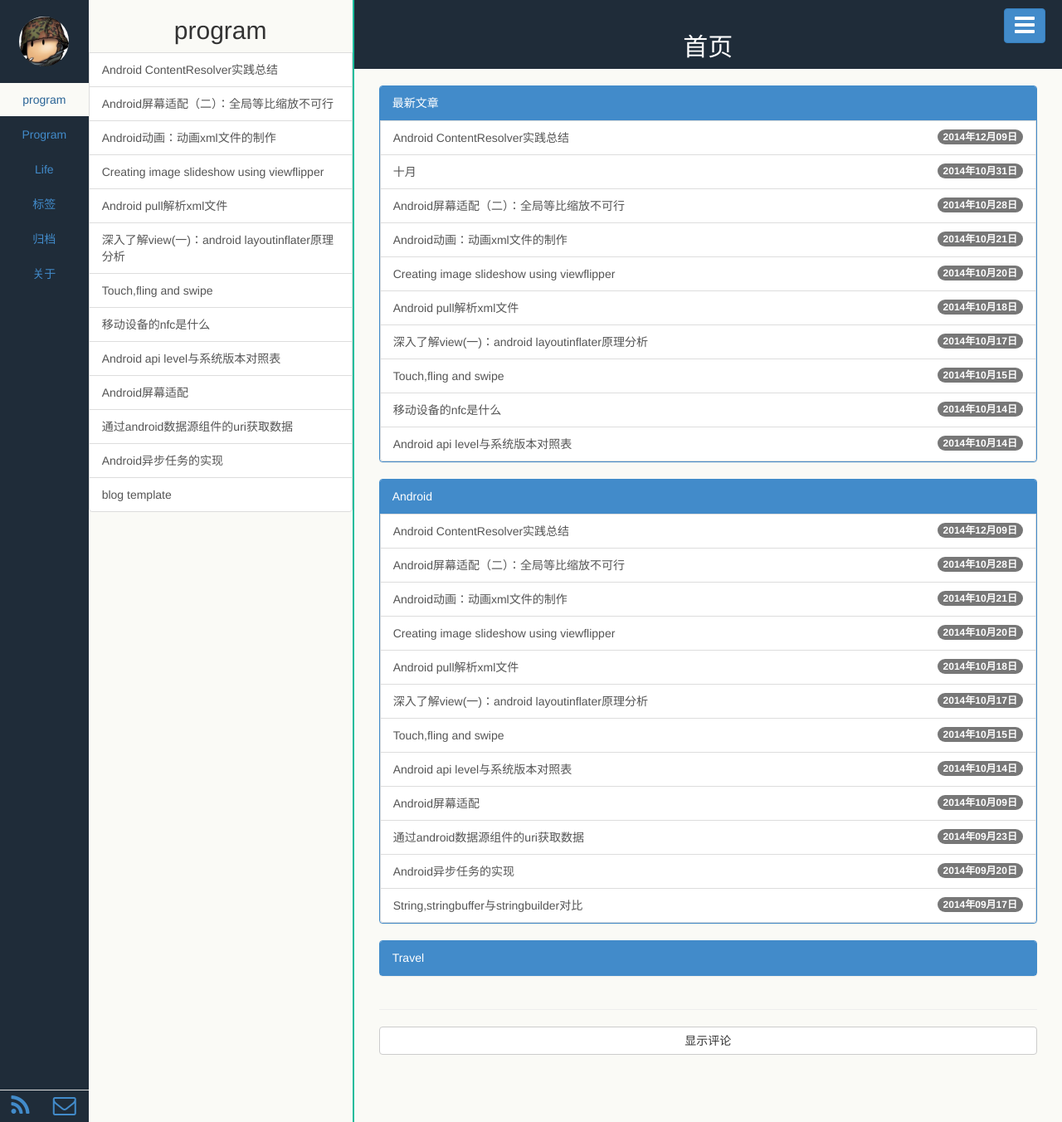
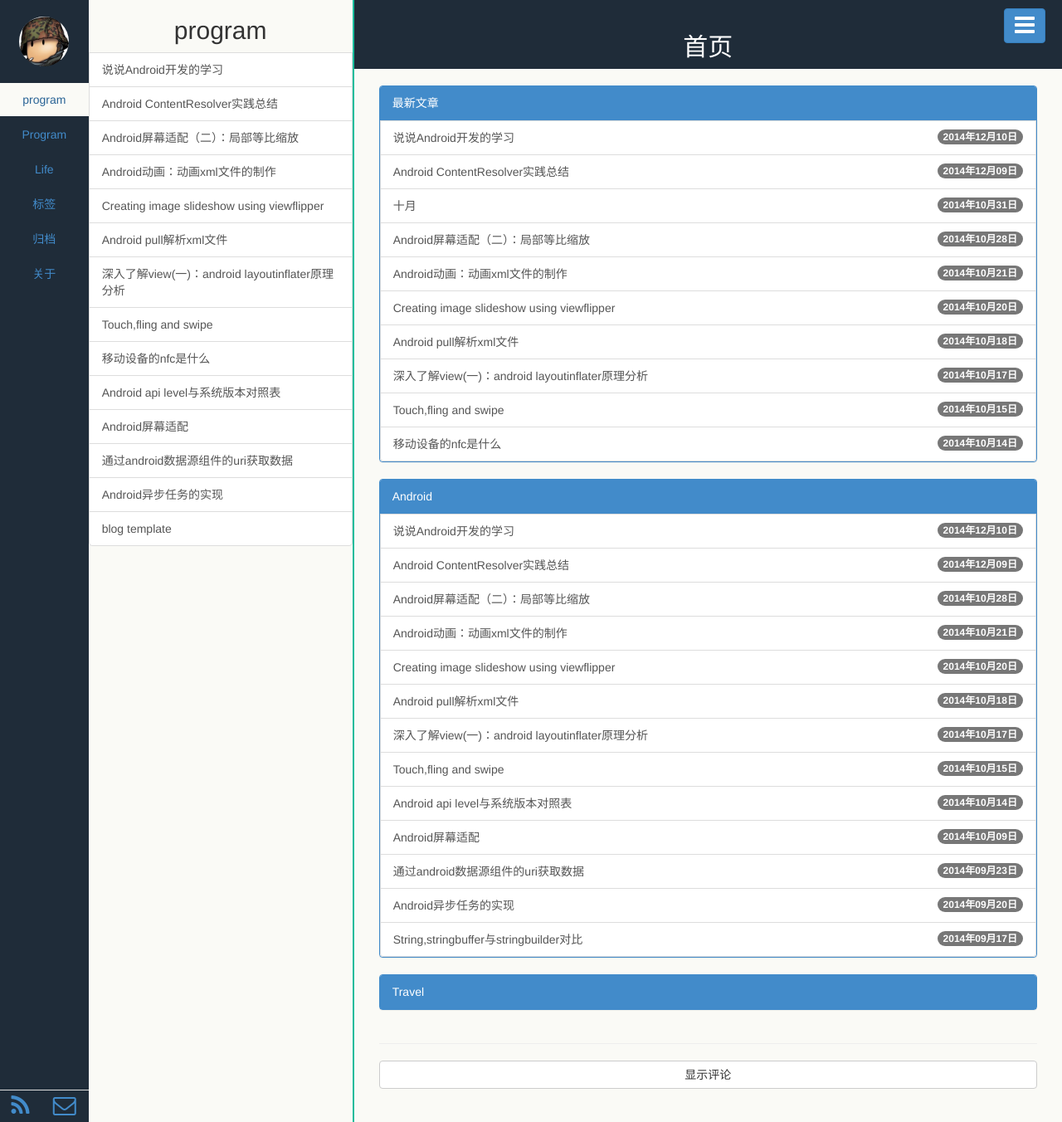
Before and after one commit to neosdong/neosdong.github.com, a Jekyll site: the page built from index.html, in a window 1280 px wide. Shown: the whole page at 83% size. Built offline with Jekyll 4.4.1, drawn with Linux system fonts in a browser that asks for light colours; the list of posts is cut into pages by our own code; some of the changed lines change nothing that is shown.

Commit message:
add post

```diff
--- a/_includes/disqus.html
+++ b/_includes/disqus.html
@@ -1,3 +1,4 @@
+
 <div id="disqus_thread">
   <button type="button" name="{{ site.disqus.shortname }}" class="btn btn-default show-commend">显示评论</button>
 </div>
--- /dev/null
+++ b/_posts/2014-12-10-talk-about-android-development-learning.md
@@ -0,0 +1,44 @@
+---
+layout: post
+title: 说说Android开发的学习
+category: program
+tags: Android
+keywords: example
+description:
+---
+![20141210-android-hacking](http://neosdong.github.io/img/20141210-android-hacking)
+
+最近专注于学习Android开放，但是学习过程总是零零散散的。不能一下子总结出一套套的经验思路。但是，不写吧，就一段时间都不写了。所以还是坚持，每天一小步，几个月一大跨越吧。
+
+参考如何漫画[『21天学会C++』](http://ww2.sinaimg.cn/bmiddle/795bf814jw1em7a53e009j20yi6qkqm0.jpg)
+
+漫画『21天学会C++』很讽刺，但是，也说明一个现实。没有快速GET的绝技，但是，坚持下去就有无限可能。
+
+## 一、Android学习阶段
+
+参照上图，总结一下Android学习的几个阶段：
+
+1. 【Java语言基础】
+2. 【Android基础知识点】练习制作对应[DEMO](https://github.com/neosdong/Android-Training)
+3. 【模仿】常见的网上有源码的Android应用：
+	1. [新闻客户端](https://github.com/neosdong/DimensionNews)
+	2. IM：聊天机器人、仿微信界面等
+	3. 普通2D游戏（俄罗斯方块）
+	4. 词典
+4. 【分析，造轮子】分析优秀应用的功能实现，并模仿实现。例如，[QQ5.0的菜单](https://github.com/neosdong/Android-Training/tree/master/UI_QQ50_SlidingMenu)
+5. 【设计自己的应用】
+
+以上阶段都不是一次过的，达到独立开发的水平之后还要经常练习巩固之前的阶段。
+
+## 二、养成良好习惯：
+
+1. **【用纸笔思考】**多用纸笔做草稿，形成思路才开始写代码。一头冲进代码里面很容易迷失。草稿写什么呢？
+	* 模块分析：分析APP或者开源组件源码的整体实现，可以画一下类UML的草稿，从功能实现的"过程"出发，不断添加内容。这样就容易读懂别人的代码。包括自己想实现一些功能也可以按此思路构思。
+	* 过程分析：画流程图。
+	* 以上也是从《程序员的思维修炼》学来的：练习L->R->L的思考过程。
+2. **【一段专注时间专注一件事】**
+	* 搭框架：写代码是抽象到具体的过程，先搭好框架，需要补充的细节用函数和Log代替。每次解决一个问题。
+	* 使用Git：用Git的过程也很好地培养了这一习惯。Git每次commit一批代码，并且这批代码都是为特定问题写的。对以后review也有好处。
+3. **【坚持锻炼身体】**身体才是革命的本钱。
+
+好吧！本来是想整理一下自定义View的。下次吧。
```
Also changed, not shown: _posts/2014-10-28-Android屏幕适配（二）：局部等比缩放.md (renamed from _posts/2014-10-28-Android屏幕适配（二）：全局等比缩放不可行.md), img/20141210-android-hacking.png (added).
